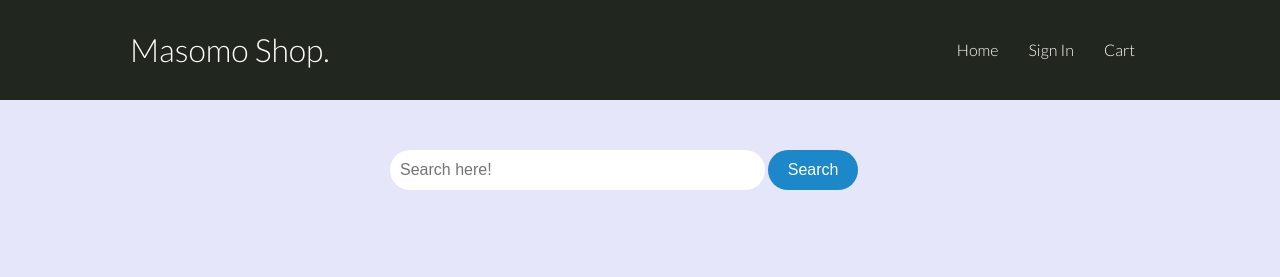
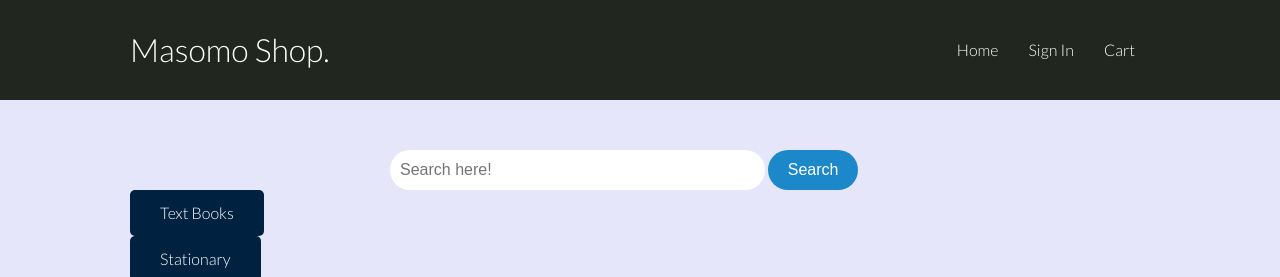
Before and after one commit to OkothPius/masomoshoppy, a Django app: page / in a window 1280 px wide. Shown: the top 277 px of the page. Run offline with Django 3.2, Linux system fonts and the light colour scheme.

Commit message:
feat: update templates

```diff
--- a/apps/templates/core/index.html
+++ b/apps/templates/core/index.html
@@ -29,10 +29,41 @@
 
 	<!-- Buttons -->
 	<section class="showcase-search">
-		<form action="/form/submit" method="GET">
-		  <input type="text" name="text" class="search" placeholder="Search here!">
-		  <input type="submit" name="submit" class="submit" value="Search">
-		</form>
+		<div class="container">
+			<form action="/form/submit" method="GET">
+				<input type="text" name="text" class="search" placeholder="Search here!">
+				<input type="submit" name="submit" class="submit" value="Search">
+			</form>
+
+			<div class="ttons mt-4">
+				<div class="inner">
+					<a href="#" class="btn btn-dark">Text Books</a>
+				</div>
+				<div class="inner">
+					<a href="#" class="btn btn-dark">Stationary</a>
+				</div>
+				<div class="inner">
+					<a href="#" class="btn btn-dark">Uniforms</a>
+				</div>
+				<div class="inner">
+					<a href="#" class="btn btn-dark">Electronics</a>
+				</div>
+				<div class="inner">
+					<a href="#" class="btn btn-dark">Music Equipment</a>
+				</div>
+				<div class="inner">
+					<a href="#" class="btn btn-dark">Sport Accessories</a>
+				</div>
+			</div>
+
+			<img style="width: 245px; height: 247px;" src="{% static "images/banner.png" % }" alt="">
+
+		</div>
+
+	</section>
+
+	<section class="banner">
+		<img src="{% static 'images/banner.png'% }" alt="">
 
 	</section>
 
```
